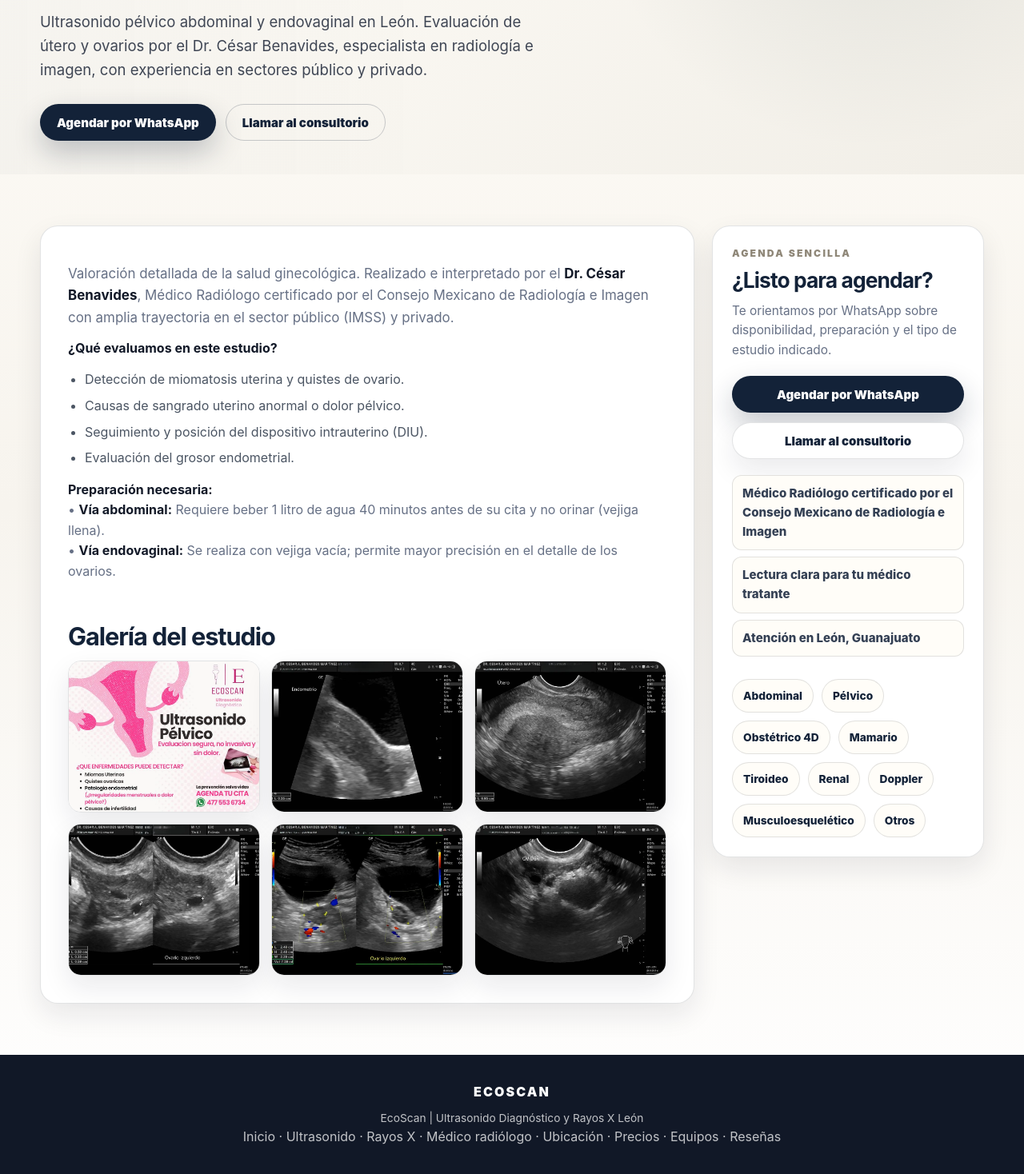
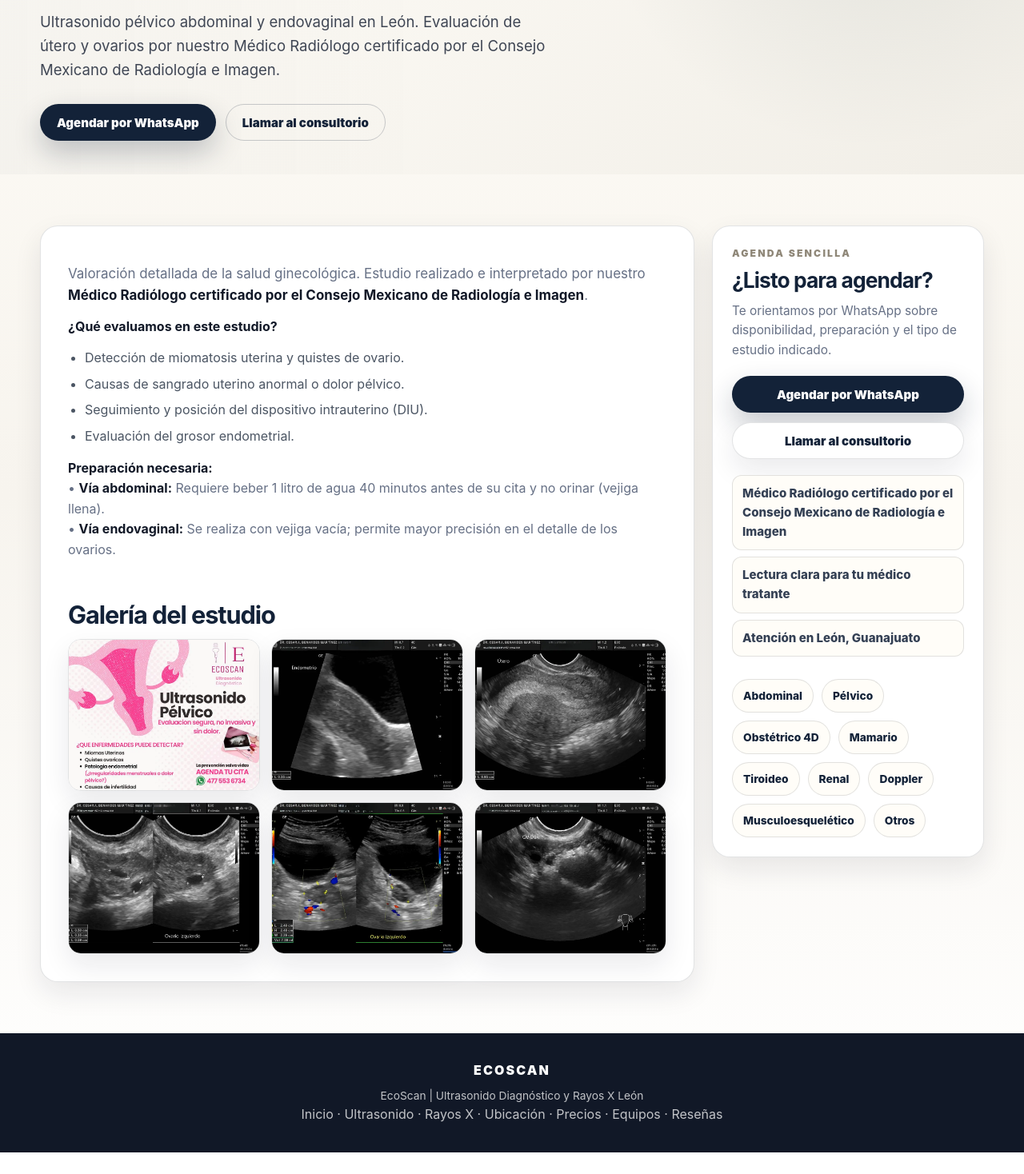
Before and after one commit to drcbenavides89-create/ecoscan-web, a plain HTML site: page servicios/ultrasonido-pelvico.html in a window 1280 px wide. Shown: the part 271-1739 px from the top of the page at 80% size. After the commit the page ends 1712 px from the top, so only its background shows below. Drawn offline with Linux system fonts and the light colour scheme.

Commit message:
Add files via upload

```diff
--- a/servicios/ultrasonido-pelvico.html
+++ b/servicios/ultrasonido-pelvico.html
@@ -13,7 +13,7 @@ j=d.createElement(s),dl=l!='dataLayer'?'&l='+l:'';j.async=true;j.src=
   <meta name="format-detection" content="telephone=no" />
   <meta name="referrer" content="strict-origin-when-cross-origin" />
   <title>Ultrasonido P&#233;lvico en Le&#243;n, Gto | Especialista | EcoScan</title>
-  <meta name="description" content="Ultrasonido p&#233;lvico abdominal y endovaginal en Le&#243;n. Evaluaci&#243;n de &#250;tero y ovarios por el Dr. C&#233;sar Benavides, especialista en radiología e imagen, con experiencia en sectores público y privado." />
+  <meta name="description" content="Ultrasonido p&#233;lvico abdominal y endovaginal en Le&#243;n. Evaluaci&#243;n de &#250;tero y ovarios por nuestro Médico Radiólogo certificado por el Consejo Mexicano de Radiología e Imagen." />
   <meta name="robots" content="index,follow" />
   <link rel="canonical" href="https://www.ultrasonidodiagnosticoleon.com/servicios/ultrasonido-pelvico.html" />
   <link rel="icon" href="../favicon.ico" />
@@ -22,12 +22,12 @@ j=d.createElement(s),dl=l!='dataLayer'?'&l='+l:'';j.async=true;j.src=
   <meta property="og:locale" content="es_MX" />
   <meta property="og:site_name" content="EcoScan | Ultrasonido Diagnóstico y Rayos X León" />
   <meta property="og:title" content="Ultrasonido p&#233;lvico | EcoScan" />
-  <meta property="og:description" content="Ultrasonido p&#233;lvico abdominal y endovaginal en Le&#243;n. Evaluaci&#243;n de &#250;tero y ovarios por el Dr. C&#233;sar Benavides, especialista en radiología e imagen, con experiencia en sectores público y privado." />
+  <meta property="og:description" content="Ultrasonido p&#233;lvico abdominal y endovaginal en Le&#243;n. Evaluaci&#243;n de &#250;tero y ovarios por nuestro Médico Radiólogo certificado por el Consejo Mexicano de Radiología e Imagen." />
   <meta property="og:url" content="https://www.ultrasonidodiagnosticoleon.com/servicios/ultrasonido-pelvico.html" />
   <meta property="og:image" content="https://www.ultrasonidodiagnosticoleon.com/og-image.png" />
   <meta name="twitter:card" content="summary_large_image" />
   <meta name="twitter:title" content="Ultrasonido p&#233;lvico | EcoScan" />
-  <meta name="twitter:description" content="Ultrasonido p&#233;lvico abdominal y endovaginal en Le&#243;n. Evaluaci&#243;n de &#250;tero y ovarios por el Dr. C&#233;sar Benavides, especialista en radiología e imagen, con experiencia en sectores público y privado." />
+  <meta name="twitter:description" content="Ultrasonido p&#233;lvico abdominal y endovaginal en Le&#243;n. Evaluaci&#243;n de &#250;tero y ovarios por nuestro Médico Radiólogo certificado por el Consejo Mexicano de Radiología e Imagen." />
   <meta name="twitter:image" content="https://www.ultrasonidodiagnosticoleon.com/og-image.png" />
 
   <script async src="https://www.googletagmanager.com/gtag/js?id=G-149QKW9G85"></script>
@@ -62,7 +62,7 @@ j=d.createElement(s),dl=l!='dataLayer'?'&l='+l:'';j.async=true;j.src=
         <nav class="breadcrumb" aria-label="Breadcrumb"><a href="../index.html">Inicio</a><span>/</span><a href="../ultrasonido-en-leon.html">Ultrasonido</a><span>/</span><span>Ultrasonido pélvico</span></nav>
         <div class="eyebrow">EcoScan · Servicio especializado</div>
         <h1>Ultrasonido p&#233;lvico</h1>
-        <p class="hero-subtitle">Ultrasonido p&#233;lvico abdominal y endovaginal en Le&#243;n. Evaluaci&#243;n de &#250;tero y ovarios por el Dr. C&#233;sar Benavides, especialista en radiología e imagen, con experiencia en sectores público y privado.</p>
+        <p class="hero-subtitle">Ultrasonido p&#233;lvico abdominal y endovaginal en Le&#243;n. Evaluaci&#243;n de &#250;tero y ovarios por nuestro Médico Radiólogo certificado por el Consejo Mexicano de Radiología e Imagen.</p>
         <div class="hero-actions"><a class="btn btn-primary" href="https://wa.me/524775536734?text=Hola%2C%20me%20gustar%C3%ADa%20agendar%20Ultrasonido%20p%C3%A9lvico%20en%20EcoScan.%20%C2%BFMe%20pueden%20apoyar%3F" target="_blank" rel="noopener" onclick="dataLayer.push({'event':'whatsapp_click'});">Agendar por WhatsApp</a><a class="btn btn-outline" href="tel:4775536734" onclick="dataLayer.push({'event':'phone_click'});">Llamar al consultorio</a></div>
       </div>
     </div>
@@ -71,7 +71,7 @@ j=d.createElement(s),dl=l!='dataLayer'?'&l='+l:'';j.async=true;j.src=
     <div class="container content-grid">
       <article class="article-card">
         <p class="lead">
-      Valoración detallada de la salud ginecológica. Realizado e interpretado por el <strong>Dr. César Benavides</strong>, Médico Radiólogo certificado por el Consejo Mexicano de Radiología e Imagen con amplia trayectoria en el sector público (IMSS) y privado.
+      Valoración detallada de la salud ginecológica. Estudio realizado e interpretado por nuestro <strong>Médico Radiólogo certificado por el Consejo Mexicano de Radiología e Imagen</strong>.
     </p>
 
     <div class="experience-box">
@@ -105,7 +105,7 @@ j=d.createElement(s),dl=l!='dataLayer'?'&l='+l:'';j.async=true;j.src=
     </div>
   </section>
 </main>
-<footer><div class="container"><div class="footer-logo">EcoScan</div><div class="footer-small">EcoScan | Ultrasonido Diagnóstico y Rayos X León</div></div><nav aria-label="Navegación del pie de página"><a href="../index.html">Inicio</a> · <a href="../ultrasonido-en-leon.html">Ultrasonido</a> · <a href="../rayos-x-en-leon.html">Rayos X</a> · <a href="../dr-cesar-benavides-radiologo.html">Médico radiólogo</a> · <a href="../index.html#ubicacion">Ubicación</a> · <a href="../index.html#precios">Precios</a> · <a href="../index.html#equipos">Equipos</a> · <a href="../index.html#resenas">Reseñas</a></nav></footer>
+<footer><div class="container"><div class="footer-logo">EcoScan</div><div class="footer-small">EcoScan | Ultrasonido Diagnóstico y Rayos X León</div></div><nav aria-label="Navegación del pie de página"><a href="../index.html">Inicio</a> · <a href="../ultrasonido-en-leon.html">Ultrasonido</a> · <a href="../rayos-x-en-leon.html">Rayos X</a> · <a href="../index.html#ubicacion">Ubicación</a> · <a href="../index.html#precios">Precios</a> · <a href="../index.html#equipos">Equipos</a> · <a href="../index.html#resenas">Reseñas</a></nav></footer>
 <a href="https://wa.me/524775536734?text=Hola%2C%20me%20gustar%C3%ADa%20agendar%20Ultrasonido%20p%C3%A9lvico%20en%20EcoScan.%20%C2%BFMe%20pueden%20apoyar%3F" class="floating-whatsapp" target="_blank" rel="noopener" aria-label="Enviar mensaje por WhatsApp" onclick="dataLayer.push({'event':'whatsapp_click'});"><svg viewBox="0 0 32 32" aria-hidden="true"><path d="M19.11 17.38c-.27-.14-1.58-.78-1.83-.87-.24-.09-.42-.14-.6.14-.18.27-.69.87-.85 1.05-.16.18-.31.2-.58.07-.27-.14-1.12-.41-2.13-1.31-.79-.7-1.32-1.56-1.48-1.82-.16-.27-.02-.41.12-.55.12-.12.27-.31.4-.47.13-.16.18-.27.27-.45.09-.18.04-.34-.02-.47-.07-.14-.6-1.45-.82-1.98-.21-.52-.43-.45-.6-.46h-.51c-.18 0-.47.07-.72.34-.25.27-.94.92-.94 2.24s.96 2.6 1.09 2.78c.13.18 1.88 2.87 4.55 4.03.64.28 1.14.45 1.53.58.64.2 1.22.17 1.68.1.51-.08 1.58-.65 1.8-1.27.22-.63.22-1.16.15-1.27-.07-.11-.24-.18-.51-.31zM16.03 3C8.84 3 3 8.73 3 15.79c0 2.49.73 4.88 2.11 6.94L3.73 29l6.49-1.34a13.1 13.1 0 0 0 5.81 1.36c7.19 0 13.03-5.73 13.03-12.79C29.06 8.73 23.22 3 16.03 3zm0 23.84c-1.9 0-3.76-.5-5.39-1.44l-.39-.23-3.85.79.82-3.72-.25-.38a10.7 10.7 0 0 1-1.66-5.73c0-5.93 4.8-10.76 10.72-10.76 5.91 0 10.72 4.83 10.72 10.76 0 5.93-4.81 10.71-10.72 10.71z"/></svg></a>
 <div id="lightbox" role="dialog" aria-label="Imagen ampliada"><img alt="Imagen médica ampliada"></div>
 <script>document.querySelectorAll('.gallery img').forEach((img)=>{img.addEventListener('click',()=>{const box=document.getElementById('lightbox');box.querySelector('img').src=img.src;box.style.display='flex';});});document.getElementById('lightbox').addEventListener('click',(event)=>{event.currentTarget.style.display='none';event.currentTarget.querySelector('img').src='';});</script>
```
Also changed, not shown: servicios/ultrasonido-musculoesqueletico.html (+2 -2 lines).
